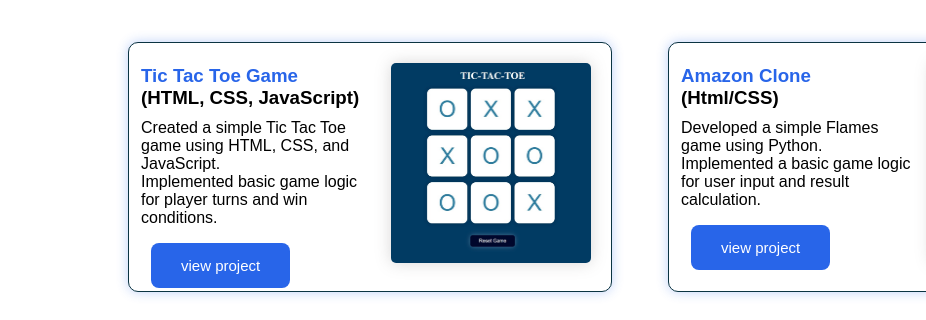
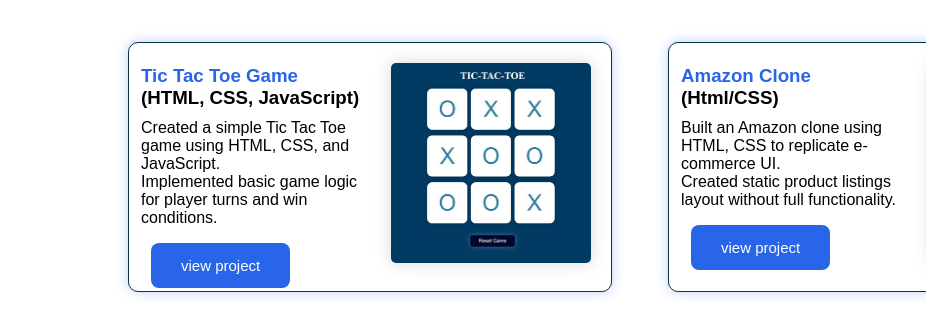
Before and after one commit to muskanjhakrod/porfolioo, a plain HTML site: page index.html in a window 1280 px wide. Shown: the part 2769-3089 px from the top of the page, 0-926 px from the left. Drawn offline with Linux system fonts and the light colour scheme.

Commit message:
change amazon description

```diff
--- a/index.html
+++ b/index.html
@@ -123,8 +123,9 @@
             <div class="project-description">
                 <h3><span>Amazon Clone</span> (Html/CSS)</h3>
                 <ul>
-                    <li>Developed a simple Flames game using Python.</li>
-                    <li>Implemented a basic game logic for user input and result calculation.</li>
+                    <li>Built an Amazon clone using HTML, CSS to replicate e-commerce UI.</li>
+                    <li>Created static product listings layout without full functionality.</li>
+
                 </ul>
                 <a href="https://amazon-c-lone-iota.vercel.app/" target="_blank">view project</a>
             </div>
```
